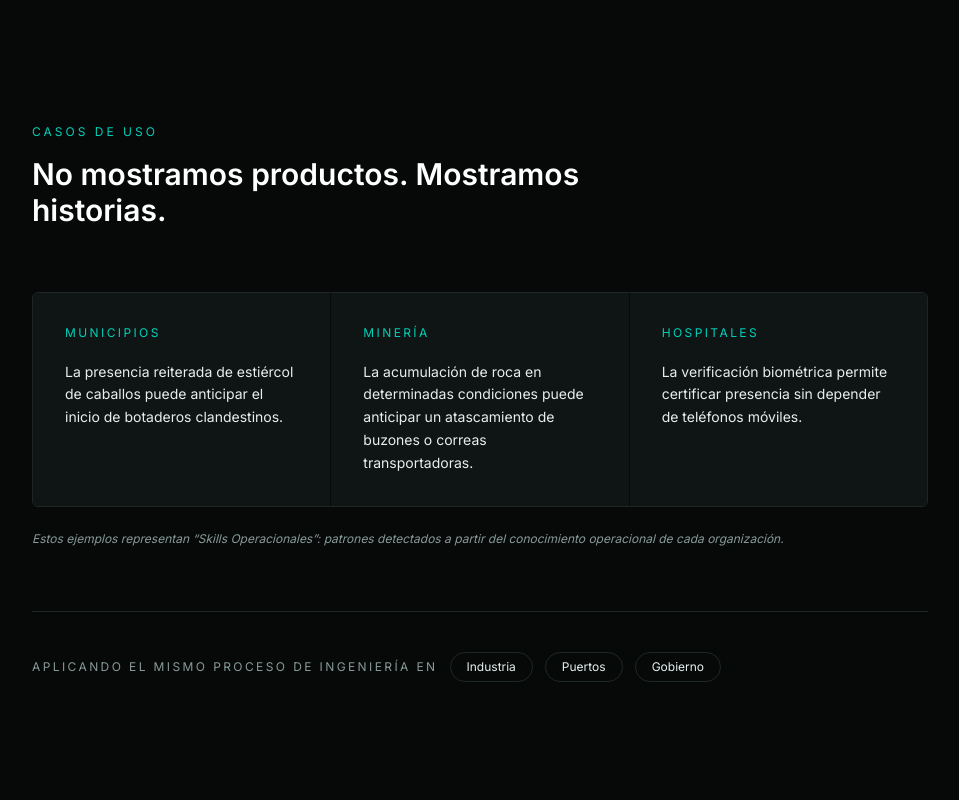
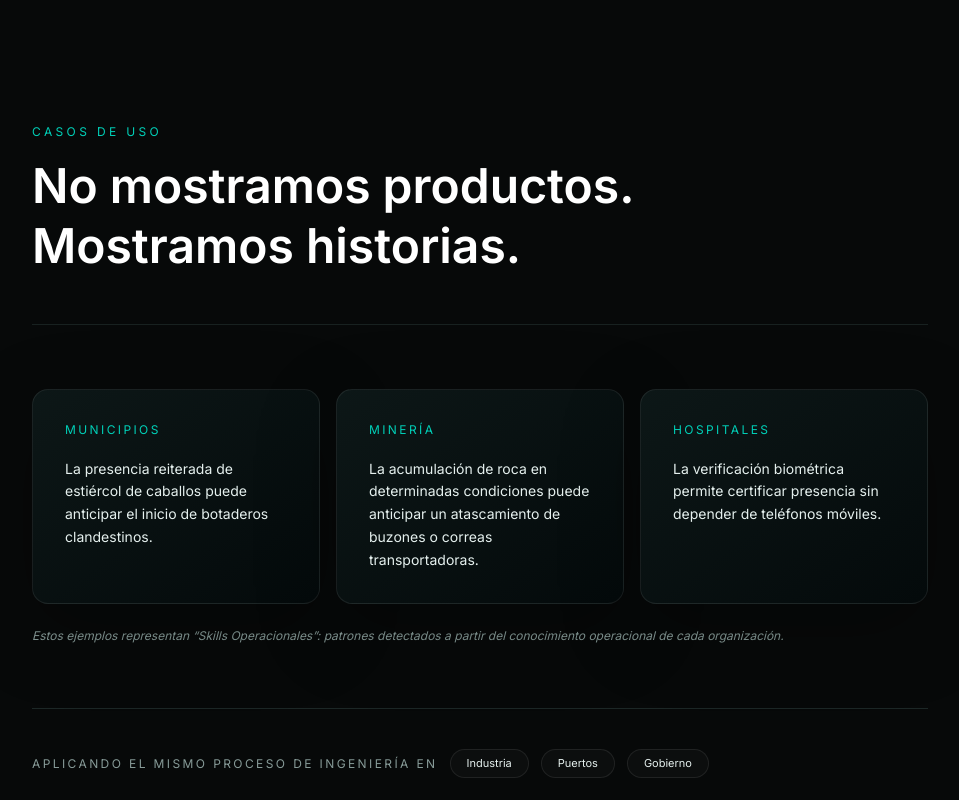
Before and after one commit to cmm2025-dev/Kora-Web, a Next.js app: page / in a window 1280 px wide. Shown: the part 5740-6540 px from the top of the page, without its empty margins (160-1119 px from the left). Built offline with nearby package versions, Linux system fonts and the light colour scheme.

Commit message:
refactor: migrate use cases to shared design system

```diff
--- a/src/components/sections/UseCases.tsx
+++ b/src/components/sections/UseCases.tsx
@@ -1,4 +1,7 @@
 import Reveal from "../Reveal";
+import Badge from "../ui/Badge";
+import Card from "../ui/Card";
+import SectionTitle from "../ui/SectionTitle";
 
 const STORIES = [
   {
@@ -22,31 +25,26 @@
 
 export default function UseCases() {
   return (
-    <section
-      id="casos-de-uso"
-      className="border-t border-kora-border px-6 py-32"
-    >
+    <section id="casos-de-uso" className="border-t border-kora-border px-6 py-32">
       <div className="mx-auto max-w-4xl">
         <Reveal>
-          <p className="text-xs uppercase tracking-[0.25em] text-kora-teal">
-            Casos de Uso
-          </p>
-          <h2 className="mt-4 max-w-xl text-2xl font-semibold text-white sm:text-3xl">
-            No mostramos productos. Mostramos historias.
-          </h2>
+          <SectionTitle
+            eyebrow="Casos de Uso"
+            title="No mostramos productos. Mostramos historias."
+          />
         </Reveal>
 
-        <div className="mt-16 grid gap-px overflow-hidden rounded-md border border-kora-border sm:grid-cols-3">
+        <div className="mt-16 grid gap-4 sm:grid-cols-3">
           {STORIES.map((item, i) => (
             <Reveal key={item.sector} delay={i * 0.1}>
-              <div className="h-full bg-kora-panel p-8">
+              <Card className="h-full p-8">
                 <p className="text-xs uppercase tracking-[0.2em] text-kora-teal">
                   {item.sector}
                 </p>
                 <p className="mt-5 text-sm leading-relaxed text-kora-text">
                   {item.story}
                 </p>
-              </div>
+              </Card>
             </Reveal>
           ))}
         </div>
@@ -65,12 +63,9 @@
               Aplicando el mismo proceso de ingeniería en
             </span>
             {EMERGING_SECTORS.map((sector) => (
-              <span
-                key={sector}
-                className="rounded-full border border-kora-border px-4 py-1.5 text-xs text-kora-text"
-              >
+              <Badge key={sector} className="px-4 text-xs text-kora-text">
                 {sector}
-              </span>
+              </Badge>
             ))}
           </div>
         </Reveal>
```
